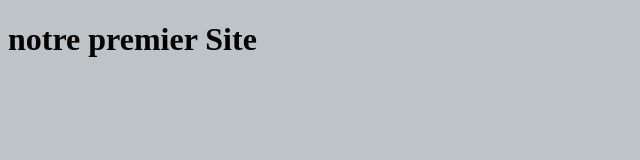
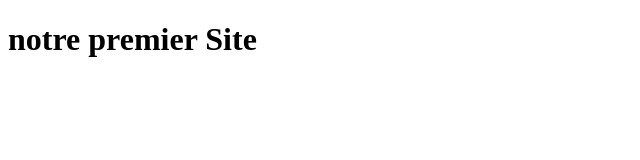
Before and after one commit to mohamed96lamine/SMART1, a plain HTML site: page index.html in a window 1280 px wide. Shown: the whole page, without its empty margins (0-640 px from the left). Drawn offline with Linux system fonts and the light colour scheme.

Commit message:
changemment de coleur

```diff
--- a/index.html
+++ b/index.html
@@ -5,7 +5,7 @@
         <title>Titre</title>
     </head>
 
-    <body style="background-color:#bdc3c7">
+    <body style="background-color:#FFFFFF">
       <h1 style="padding-top: 20% padding-top 20%"> notre premier Site</h1>
     </body>
 </html>
```
